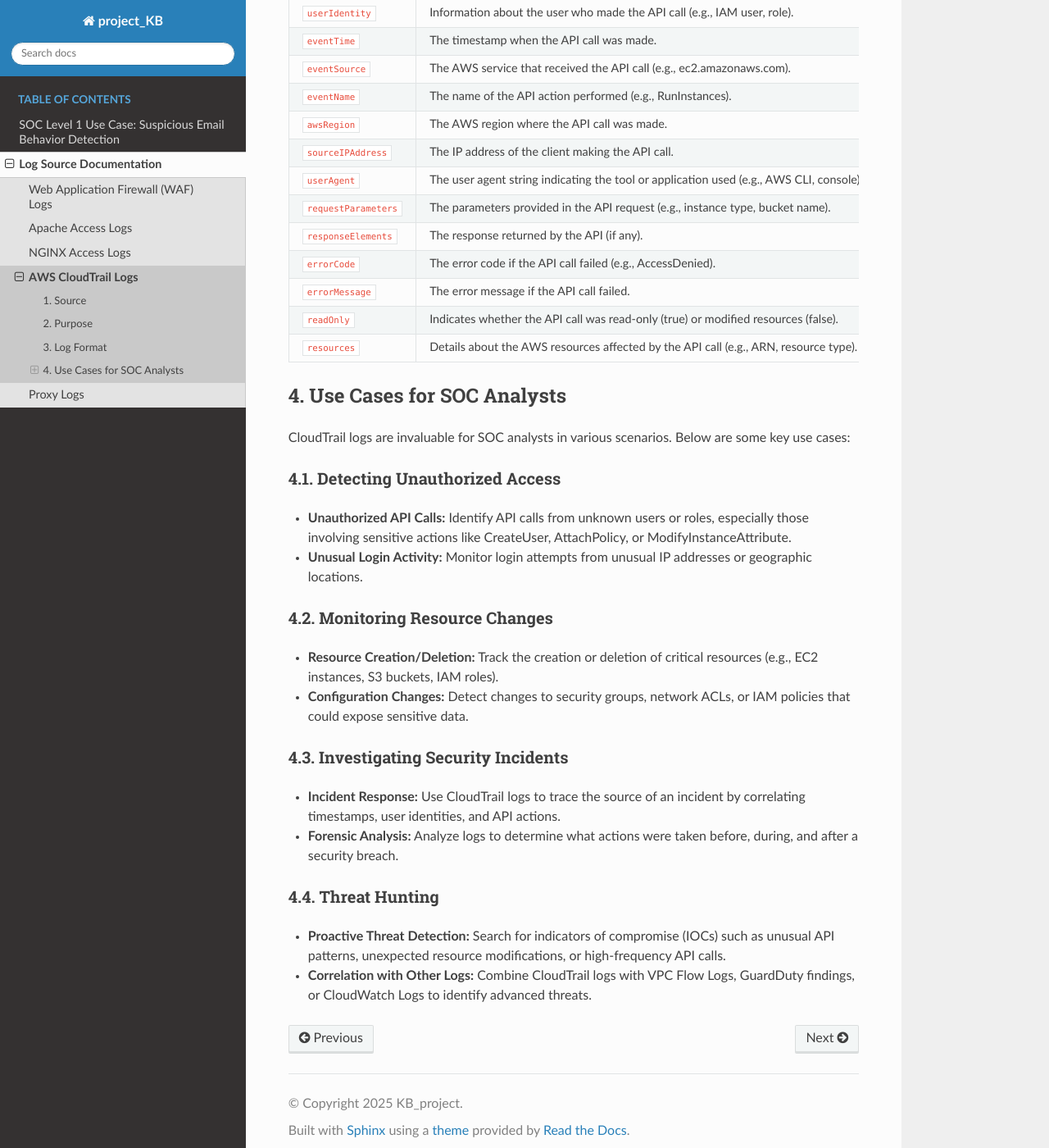
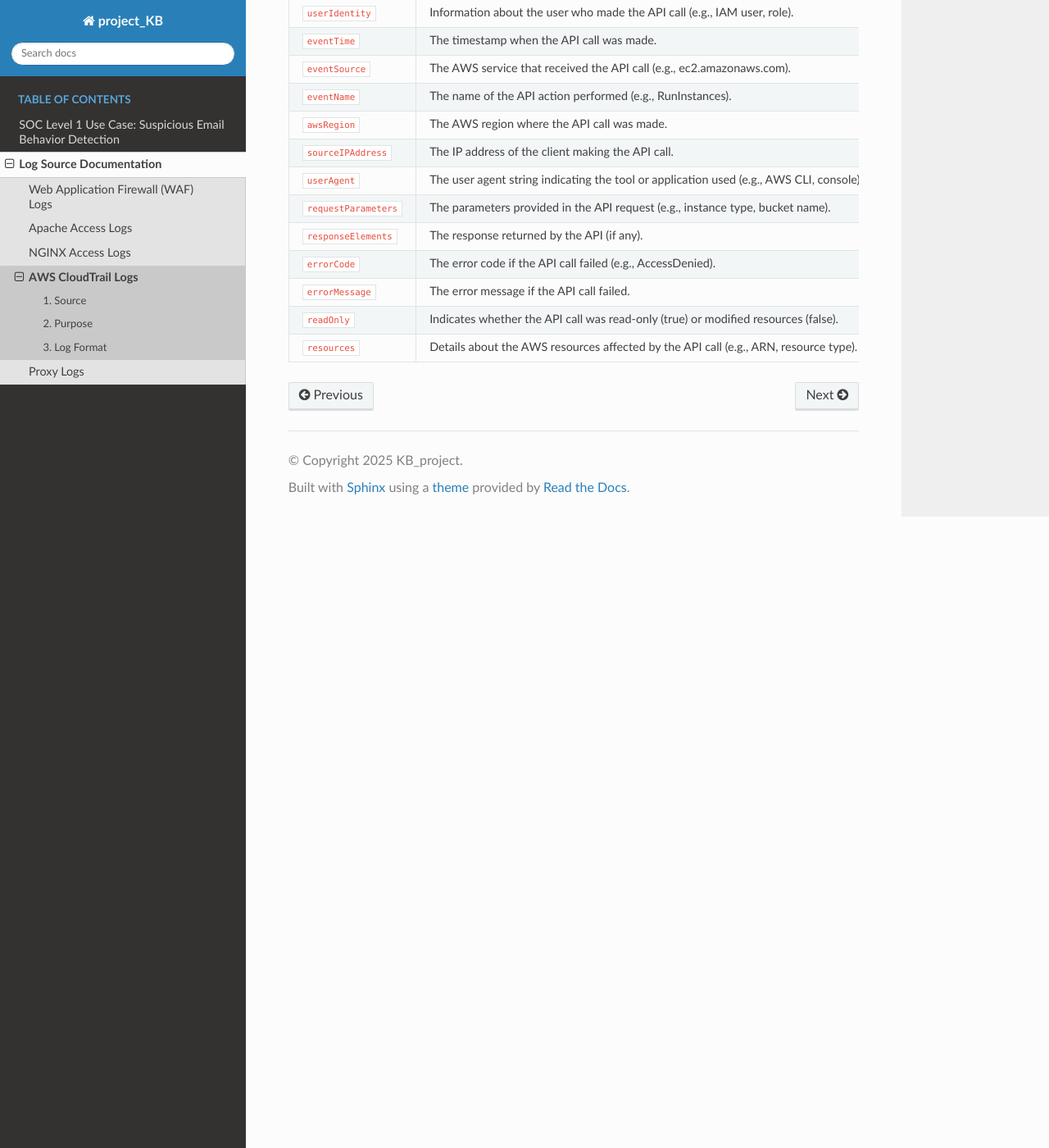
Before and after one commit to littl3gh0st/project_KB, a Sphinx documentation site: the page built from docs/source/aws_cloudtrail.rst, in a window 1280 px wide and 1400 px high, scrolled down 1651 px. Shown: the whole window at 82% size. Built offline with Sphinx 7.4.7 and the Read the Docs theme 3.1.0, drawn with Linux system fonts in a browser that asks for light colours; pages that are not in the unit, such as notebooks, are missing from menus.

Commit message:
Update aws_cloudtrail.rst

```diff
--- a/docs/source/aws_cloudtrail.rst
+++ b/docs/source/aws_cloudtrail.rst
@@ -105,32 +105,3 @@ CloudTrail logs are critical for detecting unauthorized access, suspicious API c
      - Indicates whether the API call was read-only (true) or modified resources (false).
    * - ``resources``
      - Details about the AWS resources affected by the API call (e.g., ARN, resource type).
-
-4. Use Cases for SOC Analysts
------------------------------
-
-CloudTrail logs are invaluable for SOC analysts in various scenarios. Below are some key use cases:
-
-4.1. Detecting Unauthorized Access
-~~~~~~~~~~~~~~~~~~~~~~~~~~~~~~~~~~
-
-* **Unauthorized API Calls:** Identify API calls from unknown users or roles, especially those involving sensitive actions like CreateUser, AttachPolicy, or ModifyInstanceAttribute.
-* **Unusual Login Activity:** Monitor login attempts from unusual IP addresses or geographic locations.
-
-4.2. Monitoring Resource Changes
-~~~~~~~~~~~~~~~~~~~~~~~~~~~~~~~
-
-* **Resource Creation/Deletion:** Track the creation or deletion of critical resources (e.g., EC2 instances, S3 buckets, IAM roles).
-* **Configuration Changes:** Detect changes to security groups, network ACLs, or IAM policies that could expose sensitive data.
-
-4.3. Investigating Security Incidents
-~~~~~~~~~~~~~~~~~~~~~~~~~~~~~~~~~~~~
-
-* **Incident Response:** Use CloudTrail logs to trace the source of an incident by correlating timestamps, user identities, and API actions.
-* **Forensic Analysis:** Analyze logs to determine what actions were taken before, during, and after a security breach.
-
-4.4. Threat Hunting
-~~~~~~~~~~~~~~~~~~
-
-* **Proactive Threat Detection:** Search for indicators of compromise (IOCs) such as unusual API patterns, unexpected resource modifications, or high-frequency API calls.
-* **Correlation with Other Logs:** Combine CloudTrail logs with VPC Flow Logs, GuardDuty findings, or CloudWatch Logs to identify advanced threats.
```
